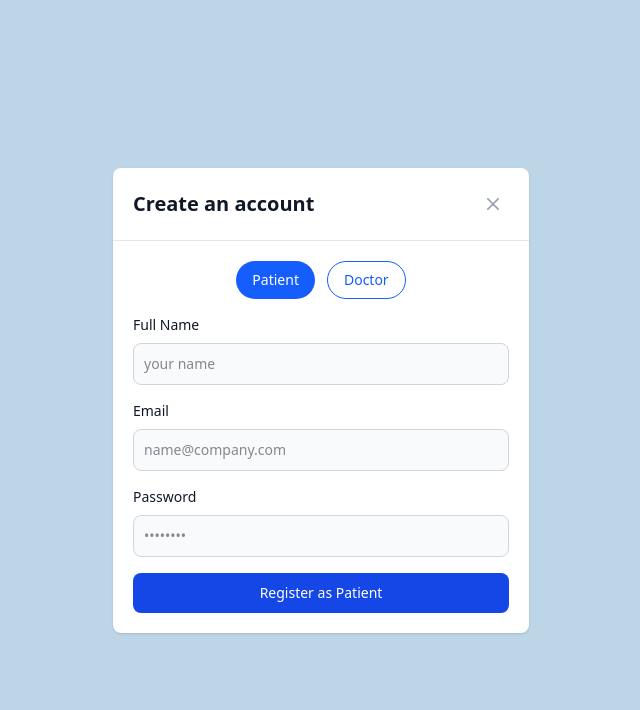
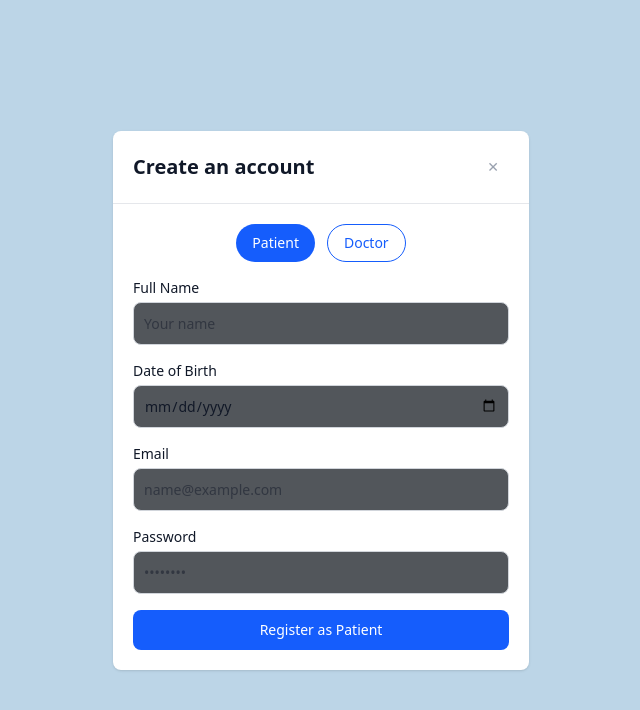
Before and after one commit to rifatbroh/Vaccination-Management-System-Frontend, a React (Vite) app: page /registration in a window 1280 px wide. Shown: the top 710 px of the page, without its empty margins (319-959 px from the left). Built offline with nearby package versions, Linux system fonts and the light colour scheme.

Commit message:
login & register functionality

```diff
--- a/src/Login.jsx
+++ b/src/Login.jsx
@@ -1,7 +1,7 @@
-import React, { useState } from "react";
 import axios from "axios";
+import { useState } from "react";
+import { FaEye, FaEyeSlash } from "react-icons/fa";
 import { useNavigate } from "react-router-dom";
-import { FaEye, FaEyeSlash } from "react-icons/fa";
 
 const Login = () => {
   const navigate = useNavigate();
@@ -28,11 +28,15 @@ const Login = () => {
     setError("");
     setLoading(true);
     try {
-      const res = await axios.post("/api/auth/login", formData);
+      // Adjusted API URL to include full path
+      const res = await axios.post("http://localhost:10/api/auth/login", formData);
+
       const { token, role } = res.data;
 
+      // Store token in localStorage
       localStorage.setItem("token", token);
 
+      // Navigate based on role
       if (role === "doctor") {
         navigate("/dashboard/doctor");
       } else if (role === "patient") {
@@ -41,6 +45,7 @@ const Login = () => {
         setError("Invalid role returned from server.");
       }
     } catch (err) {
+      // Handle errors from backend
       setError(err.response?.data?.error || "Login failed");
     } finally {
       setLoading(false);
--- a/src/components/Register.jsx
+++ b/src/components/Register.jsx
@@ -1,14 +1,15 @@
-import React, { useState } from 'react';
-import axios from 'axios';
+import axios from "axios";
+import { useState } from "react";
 
 const RegisterModal = ({ onClose }) => {
-  const [role, setRole] = useState('patient');
+  const [role, setRole] = useState("patient");
   const [formData, setFormData] = useState({
-    name: '',
-    email: '',
-    password: '',
-    specialization: '',
-    qualifications: '',
+    name: "",
+    email: "",
+    password: "",
+    dateOfBirth: "",
+    specialization: "",
+    qualifications: "",
     profilePhoto: null,
   });
 
@@ -23,184 +24,186 @@ const RegisterModal = ({ onClose }) => {
   const handleSubmit = async (e) => {
     e.preventDefault();
     try {
-      if (role === 'doctor') {
+      if (role === "doctor") {
         const form = new FormData();
         Object.entries(formData).forEach(([key, val]) => {
           if (val) form.append(key, val);
         });
-        form.append('role', 'doctor');
+        form.append("role", "doctor");
 
-        await axios.post('http://localhost:10/api/auth/doc/register', form, {
-          headers: { 'Content-Type': 'multipart/form-data' },
+        await axios.post("http://localhost:10/api/auth/doc/register", form, {
+          headers: { "Content-Type": "multipart/form-data" },
         });
-        alert('Doctor registered successfully');
+        alert("Doctor registered successfully");
       } else {
-        await axios.post('http://localhost:10/api/auth/register', {
+        await axios.post("http://localhost:10/api/auth/register", {
           name: formData.name,
           email: formData.email,
           password: formData.password,
-          role: 'patient',
+          role: "patient",
+          dateOfBirth: formData.dateOfBirth,
         });
-        alert('Patient registered successfully');
+        alert("Patient registered successfully");
       }
       onClose();
     } catch (err) {
-      alert(err.response?.data?.error || 'Registration failed');
+      alert(err.response?.data?.error || "Registration failed");
     }
   };
 
   return (
-    <div className="fixed inset-0 z-50 flex items-center justify-center bg-[#2374b1]/30 backdrop-blur-sm overflow-y-auto" aria-modal="true" role="dialog">
-      <div className="relative p-4 w-full max-w-md max-h-full">
-        {/* Modal content */}
+    <div className="fixed inset-0 z-50 flex items-center justify-center bg-[#2374b1]/30 backdrop-blur-sm overflow-y-auto">
+      <div className="relative p-4 w-full max-w-md">
         <div className="relative bg-white rounded-lg shadow dark:bg-gray-700">
-          {/* Modal header */}
-          <div className="flex items-center justify-between p-4 md:p-5 border-b rounded-t border-gray-200 dark:border-gray-600">
+          <div className="flex items-center justify-between p-4 md:p-5 border-b border-gray-200 dark:border-gray-600">
             <h3 className="text-xl font-semibold text-gray-900 dark:text-white">
               Create an account
             </h3>
             <button
               onClick={onClose}
               type="button"
-              className="text-gray-400 bg-transparent hover:bg-gray-200 hover:text-gray-900 rounded-lg text-sm w-8 h-8 inline-flex justify-center items-center dark:hover:bg-gray-600 dark:hover:text-white"
+              className="text-gray-400 hover:bg-gray-200 hover:text-gray-900 rounded-lg text-sm w-8 h-8 flex items-center justify-center dark:hover:bg-gray-600 dark:hover:text-white"
             >
-              <svg
-                className="w-3 h-3"
-                xmlns="http://www.w3.org/2000/svg"
-                fill="none"
-                viewBox="0 0 14 14"
-              >
-                <path
-                  stroke="currentColor"
-                  strokeLinecap="round"
-                  strokeLinejoin="round"
-                  strokeWidth="2"
-                  d="M1 1l6 6m0 0l6 6M7 7l6-6M7 7l-6 6"
-                />
-              </svg>
+              ✕
               <span className="sr-only">Close modal</span>
             </button>
           </div>
 
-          {/* Modal body */}
           <div className="p-4 md:p-5">
             <div className="flex justify-center gap-3 mb-4">
               <button
-                onClick={() => setRole('patient')}
+                onClick={() => setRole("patient")}
                 className={`px-4 py-2 rounded-full text-sm font-medium ${
-                  role === 'patient' ? 'bg-blue-600 text-white' : 'bg-white border border-blue-600 text-blue-600'
+                  role === "patient"
+                    ? "bg-blue-600 text-white"
+                    : "bg-white border border-blue-600 text-blue-600"
                 }`}
               >
                 Patient
               </button>
               <button
-                onClick={() => setRole('doctor')}
+                onClick={() => setRole("doctor")}
                 className={`px-4 py-2 rounded-full text-sm font-medium ${
-                  role === 'doctor' ? 'bg-blue-600 text-white' : 'bg-white border border-blue-600 text-blue-600'
+                  role === "doctor"
+                    ? "bg-blue-600 text-white"
+                    : "bg-white border border-blue-600 text-blue-600"
                 }`}
               >
                 Doctor
               </button>
             </div>
 
-            <form onSubmit={handleSubmit} className="space-y-4">
+            <form onSubmit={handleSubmit} className="grid gap-4 grid-cols-1">
               <div>
-                <label htmlFor="name" className="block mb-2 text-sm font-medium text-gray-900 dark:text-white">
+                <label className="block mb-1 text-sm font-medium text-gray-900 dark:text-white">
                   Full Name
                 </label>
                 <input
                   type="text"
                   name="name"
-                  id="name"
                   value={formData.name}
                   onChange={handleChange}
                   required
-                  className="bg-gray-50 border border-gray-300 text-gray-900 text-sm rounded-lg focus:ring-blue-500 focus:border-blue-500 block w-full p-2.5 dark:bg-gray-600 dark:border-gray-500 dark:placeholder-gray-400 dark:text-white"
-                  placeholder="your name"
+                  placeholder="Your name"
+                  className="input-field"
                 />
               </div>
+
+              {role === "patient" && (
+                <div>
+                  <label className="block mb-1 text-sm font-medium text-gray-900 dark:text-white">
+                    Date of Birth
+                  </label>
+                  <input
+                    type="date"
+                    name="dateOfBirth"
+                    value={formData.dateOfBirth}
+                    onChange={handleChange}
+                    required
+                    className="input-field"
+                  />
+                </div>
+              )}
+
               <div>
-                <label htmlFor="email" className="block mb-2 text-sm font-medium text-gray-900 dark:text-white">
+                <label className="block mb-1 text-sm font-medium text-gray-900 dark:text-white">
                   Email
                 </label>
                 <input
                   type="email"
                   name="email"
-                  id="email"
                   value={formData.email}
                   onChange={handleChange}
                   required
-                  className="bg-gray-50 border border-gray-300 text-gray-900 text-sm rounded-lg focus:ring-blue-500 focus:border-blue-500 block w-full p-2.5 dark:bg-gray-600 dark:border-gray-500 dark:placeholder-gray-400 dark:text-white"
-                  placeholder="name@company.com"
+                  placeholder="name@example.com"
+                  className="input-field"
                 />
               </div>
+
               <div>
-                <label htmlFor="password" className="block mb-2 text-sm font-medium text-gray-900 dark:text-white">
+                <label className="block mb-1 text-sm font-medium text-gray-900 dark:text-white">
                   Password
                 </label>
                 <input
                   type="password"
                   name="password"
-                  id="password"
                   value={formData.password}
                   onChange={handleChange}
                   required
                   placeholder="••••••••"
-                  className="bg-gray-50 border border-gray-300 text-gray-900 text-sm rounded-lg focus:ring-blue-500 focus:border-blue-500 block w-full p-2.5 dark:bg-gray-600 dark:border-gray-500 dark:placeholder-gray-400 dark:text-white"
+                  className="input-field"
                 />
               </div>
 
-              {role === 'doctor' && (
+
+
+              {role === "doctor" && (
                 <>
-                  {/* <div>
-                    <label htmlFor="specialization" className="block mb-2 text-sm font-medium text-gray-900 dark:text-white">
+                  <div>
+                    <label className="block mb-1 text-sm font-medium text-gray-900 dark:text-white">
                       Specialization
                     </label>
                     <input
                       type="text"
                       name="specialization"
-                      id="specialization"
                       value={formData.specialization}
                       onChange={handleChange}
                       required
-                      className="bg-gray-50 border border-gray-300 text-gray-900 text-sm rounded-lg focus:ring-blue-500 focus:border-blue-500 block w-full p-2.5 dark:bg-gray-600 dark:border-gray-500 dark:placeholder-gray-400 dark:text-white"
                       placeholder="Cardiology"
+                      className="input-field"
                     />
                   </div>
                   <div>
-                    <label htmlFor="qualifications" className="block mb-2 text-sm font-medium text-gray-900 dark:text-white">
+                    <label className="block mb-1 text-sm font-medium text-gray-900 dark:text-white">
                       Qualifications
                     </label>
                     <input
                       type="text"
                       name="qualifications"
-                      id="qualifications"
                       value={formData.qualifications}
                       onChange={handleChange}
-                      required
-                      className="bg-gray-50 border border-gray-300 text-gray-900 text-sm rounded-lg focus:ring-blue-500 focus:border-blue-500 block w-full p-2.5 dark:bg-gray-600 dark:border-gray-500 dark:placeholder-gray-400 dark:text-white"
                       placeholder="MBBS, MD"
+                      className="input-field"
                     />
                   </div>
                   <div>
-                    <label htmlFor="profilePhoto" className="block mb-2 text-sm font-medium text-gray-900 dark:text-white">
+                    <label className="block mb-1 text-sm font-medium text-gray-900 dark:text-white">
                       Profile Photo
                     </label>
                     <input
                       type="file"
                       name="profilePhoto"
-                      id="profilePhoto"
                       accept="image/*"
                       onChange={handleChange}
-                      className="block w-full text-sm text-gray-900 border border-gray-300 rounded-lg cursor-pointer bg-gray-50 dark:text-white dark:bg-gray-600 dark:border-gray-500 dark:placeholder-gray-400"
+                      className="input-field file:bg-white file:border file:border-gray-300"
                     />
-                  </div> */}
+                  </div>
                 </>
               )}
 
               <button
                 type="submit"
-                className="w-full text-white bg-blue-700 hover:bg-blue-800 focus:ring-4 focus:outline-none focus:ring-blue-300 font-medium rounded-lg text-sm px-5 py-2.5 text-center dark:bg-blue-600 dark:hover:bg-blue-700 dark:focus:ring-blue-800"
+                className="w-full text-white bg-blue-600 hover:bg-blue-700 rounded-lg text-sm px-5 py-2.5 font-medium"
               >
                 Register as {role.charAt(0).toUpperCase() + role.slice(1)}
               </button>
--- a/src/index.css
+++ b/src/index.css
@@ -1 +1,28 @@
+/* global.css or styles.css */
+
 @import "tailwindcss";
+
+.input-field {
+    background-color: #52565b;
+    border: 1px solid #d1d5db;
+    color: #111827;
+    font-size: 0.875rem;
+    border-radius: 0.5rem;
+    width: 100%;
+    padding: 0.625rem;
+    box-sizing: border-box;
+}
+.button {
+    background-color: #2563eb;
+    color: #ffffff;
+    font-size: 0.875rem;
+    border-radius: 0.5rem;
+    padding: 0.625rem 1.25rem;
+    border: none;
+    cursor: pointer;
+}
+.input-field:focus {
+    outline: none;
+    border-color: #2563eb;
+    box-shadow: 0 0 0 1px rgba(37, 99, 235, 0.5);
+}
```
Also changed, not shown: src/components/Dashboard/admin/DoctorManagement.jsx (+39 -19 lines).
